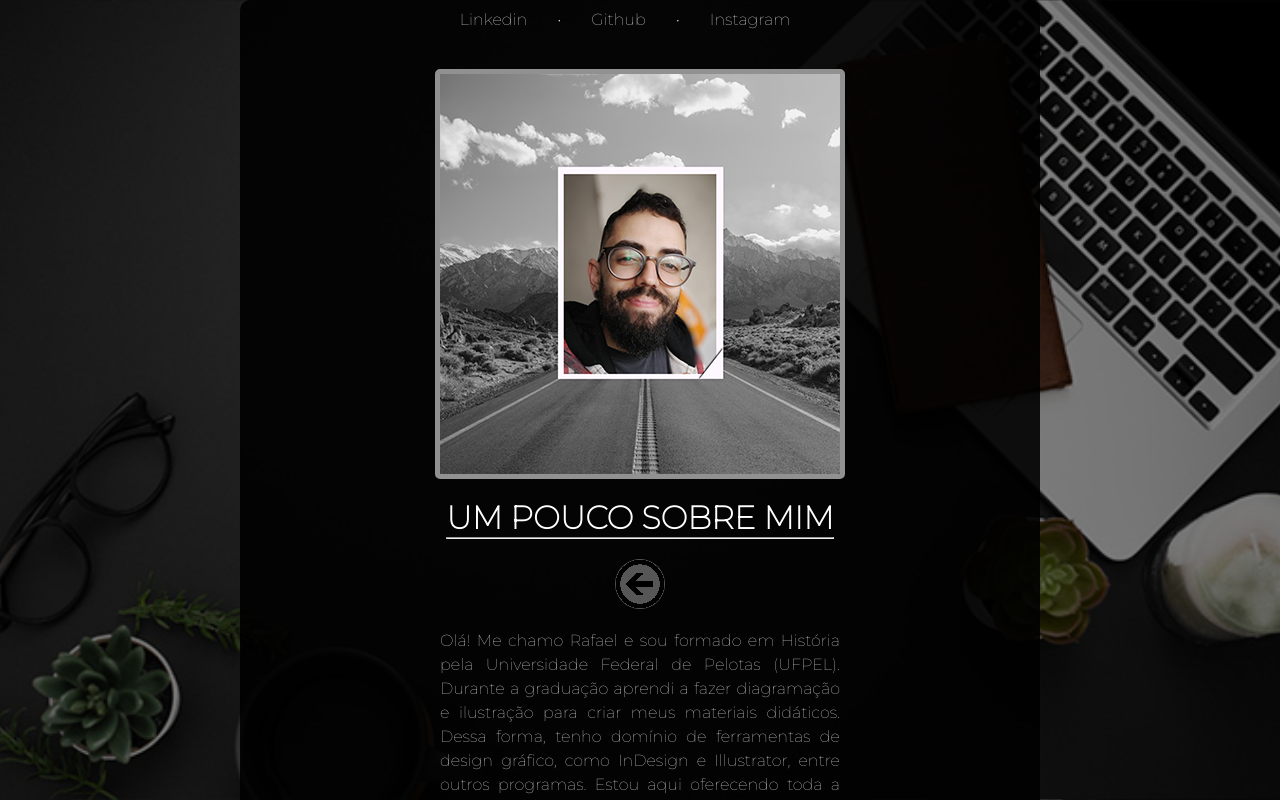
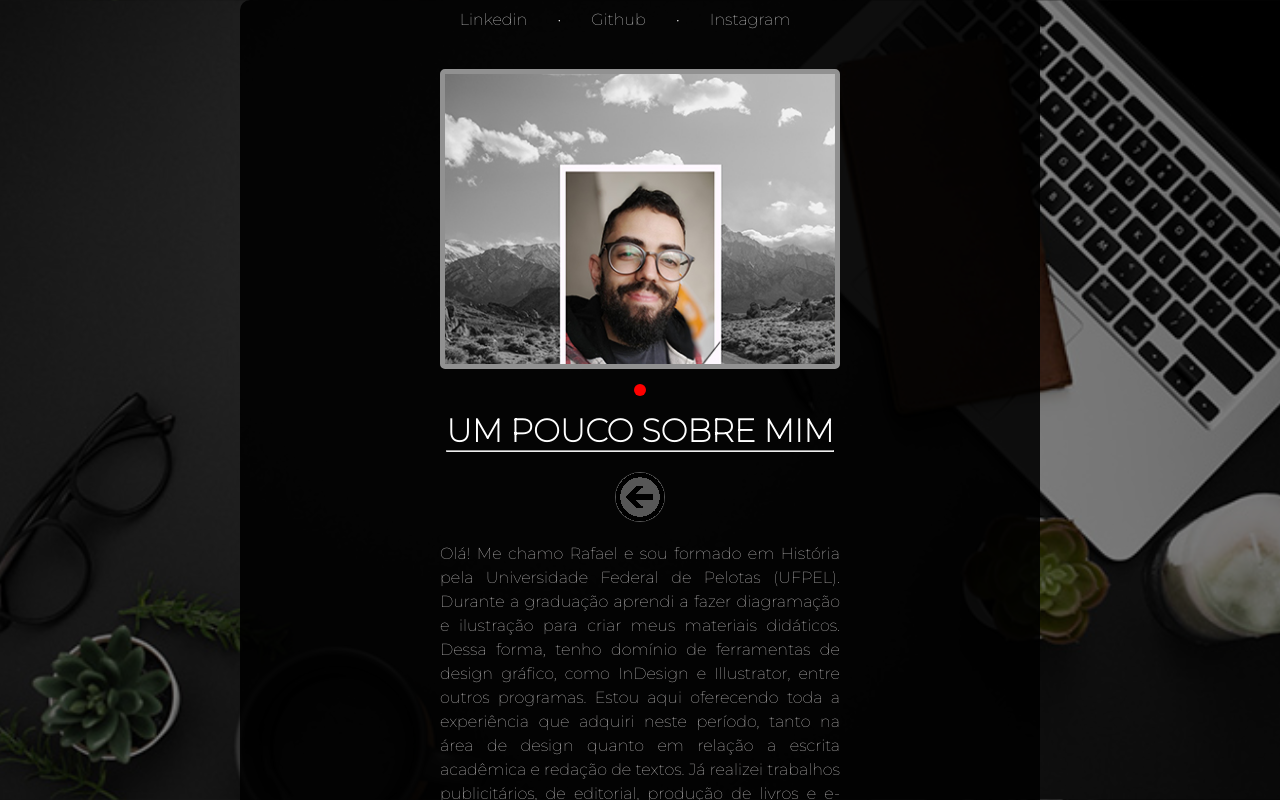
Before and after one commit to rafafreitasss/angular-blog, an Angular app: page /content/1 in a window 1280 px wide. Shown: the top 800 px of the page. Built offline with nearby package versions, Linux system fonts and the light colour scheme.

Commit message:
criação do carrossel de imagens

```diff
--- a/src/app/app.module.ts
+++ b/src/app/app.module.ts
@@ -9,6 +9,8 @@ import { BigCardComponent } from './components/big-card/big-card.component';
 import { SmallCardComponent } from './components/small-card/small-card.component';
 import { HomeComponent } from './pages/home/home.component';
 import { ContentComponent } from './pages/content/content.component';
+import { CarrosselComponent } from './components/carrossel/carrossel.component';
+
 
 @NgModule({
   declarations: [
@@ -18,7 +20,9 @@ import { ContentComponent } from './pages/content/content.component';
     BigCardComponent,
     SmallCardComponent,
     HomeComponent,
-    ContentComponent
+    ContentComponent,
+    CarrosselComponent
+
   ],
   imports: [
     BrowserModule,
--- /dev/null
+++ b/src/app/components/carrossel/carrossel.component.css
@@ -0,0 +1,31 @@
+.item {
+    background-size: cover;
+    background-repeat: no-repeat;
+    transition: all 0.5s ease-in-out;
+    border-radius: 5px;
+    border: 5px solid rgb(145, 145, 145);
+    width: 400px;
+    height: 300px;
+  }
+
+  .botoes-controle {
+    display: flex;
+    gap: 10px;
+    justify-content: center;
+    margin-top: 15px;
+    margin-bottom: 15px;
+  }
+
+  .botoes-controle button {
+    background: #ccc;
+    border: none;
+    border-radius: 50%;
+    cursor: pointer;
+    height: 12px;
+    width: 12px;
+  }
+
+  .botoes-controle button.ativo {
+    background: #ff0000;
+    cursor: default;
+  }
--- /dev/null
+++ b/src/app/components/carrossel/carrossel.component.html
@@ -0,0 +1,32 @@
+<div
+  class="item"
+  [style.backgroundImage]="
+    'url(' + photoCover[indexImagemAtiva] + ')'
+  "
+></div>
+
+<!-- Botões de controle -->
+<div class="botoes-controle">
+    <button
+      *ngFor="let imagem of photoCover; index as i"
+      [class.ativo]="i === indexImagemAtiva"
+      (click)="pararTimer(); ativarImagem(i)">
+    </button>
+  </div>
+
+  <!--
+  Cria imagens que ficam "escondidas"
+  para forçar o navegador a baixar as
+  imagens assim que o HTML é interpretado.
+
+  Isto evitar o delay de carregamento
+  das imagens do carrossel na primeira
+  vez que cada imagem é mostrada na tela.
+-->
+<img
+*ngFor="let imagem of photoCover"
+[src]="imagem"
+width="1"
+height="1"
+style="opacity: 0; position: fixed"
+/>
--- /dev/null
+++ b/src/app/components/carrossel/carrossel.component.ts
@@ -0,0 +1,62 @@
+import { Component, Input, OnDestroy, OnInit } from '@angular/core';
+import { Subscription, timer } from 'rxjs';
+
+
+
+@Component({
+  selector: 'app-carrossel',
+  templateUrl: './carrossel.component.html',
+  styleUrls: ['./carrossel.component.css']
+})
+export class CarrosselComponent implements OnInit, OnDestroy {
+
+    // Guarda a referência do temporizador.
+   // Assim conseguimos interromper o temporizador
+  // a qualquer momento
+  timerSubs!: Subscription;
+
+    // Array com a URL das imagens que serão exibidas
+   // no carrossel
+  @Input() photoCover: string[] = [];
+
+  // Guarda a posição no array "photoCover" que
+  // corresponde a imagem que está sendo exibida
+  // no carrossel
+  private _indexImagemAtiva: number = 0;
+  get indexImagemAtiva() {
+    return this._indexImagemAtiva;
+  }
+
+  set indexImagemAtiva(value: number) {
+    this._indexImagemAtiva =
+      value < this.photoCover.length ? value : 0;
+  }
+
+  constructor() { }
+
+  ngOnInit(): void {
+    this.iniciarTimer();
+  }
+
+  ngOnDestroy(): void {
+    this.pararTimer();
+  }
+
+  iniciarTimer(): void {
+    this.timerSubs = timer(3000).subscribe(() => {
+      this.ativarImagem(
+        this.indexImagemAtiva + 1
+      );
+    });
+  }
+
+  pararTimer(): void {
+    this.timerSubs?.unsubscribe();
+  }
+
+  ativarImagem(index: number): void {
+    this.indexImagemAtiva = index;
+    this.iniciarTimer();
+  }
+
+}
--- a/src/app/data/dataFake.ts
+++ b/src/app/data/dataFake.ts
@@ -3,35 +3,42 @@ export const dataFake = [
         "id": '1',
         "title": 'UM POUCO SOBRE MIM',
         "description": 'Olá! Me chamo Rafael e sou formado em História pela Universidade Federal de Pelotas (UFPEL). Durante a graduação aprendi a fazer diagramação e ilustração para criar meus materiais didáticos. Dessa forma, tenho domínio de ferramentas de design gráfico, como InDesign e Illustrator, entre outros programas. Estou aqui oferecendo toda a experiência que adquiri neste período, tanto na área de design quanto em relação a escrita acadêmica e redação de textos. Já realizei trabalhos publicitários, de editorial, produção de livros e e-books. Espero poder ajudar :)',
-        "photoCover": '../assets/imgs/eu.jpg',
+        "photoCover": ['../assets/imgs/eu.jpg'],
         "link": ''
     },
     {
         "id": '2',
-        "title": 'Controle a sua raiva e cure a sua vida',
+        "title": 'Menino da Luz Azul',
         "description": '',
-        "photoCover": '../assets/imgs/controle-sua-raiva.png',
+        "photoCover": ['../assets/imgs/nantes.jpg','../assets/imgs/Livro01.jpg'],
         "link": ''
     },
     {
         "id": '3',
         "title": 'Tá Bonito pra Chover',
         "description": '',
-        "photoCover": '../assets/imgs/mockup.jpg',
+        "photoCover": ['../assets/imgs/mockup.jpg'],
         "link": ''
     },
     {
         "id": '4',
         "title": 'Guia turístico para viajar o mundo',
         "description": '',
-        "photoCover": '../assets/imgs/machu-picchu.png',
+        "photoCover": ['../assets/imgs/machu-picchu.png'],
         "link": ''
     },
     {
         "id": '5',
         "title": 'Quizz Buzzfeed com AngularJS',
         "description": '',
-        "photoCover": '../assets/imgs/quizz.png',
+        "photoCover": ['../assets/imgs/quizz.png'],
         "link": 'Clique aqui para acessar o Quizz'
+    },
+    {
+        "id": '6',
+        "title": "Projeto Cordel Moderno com HTML e CSS",
+        "description": '',
+        "photoCover": ['../assets/imgs/quizz.png'],
+        "link": 'https://rafafreitasss.github.io/projeto-cordel/'
     }
 ]
--- a/src/app/pages/content/content.component.css
+++ b/src/app/pages/content/content.component.css
@@ -23,8 +23,13 @@
 
 }
 
+.content__description > a {
+    display: flex;
+    justify-content: center; /* Alinhamento horizontal */
+    align-items: center; /* Alinhamento vertical */
+}
+
 .content__description > a > img {
-    box-sizing: border-box;
     display: block;
     margin: auto;
 }
--- a/src/app/pages/content/content.component.html
+++ b/src/app/pages/content/content.component.html
@@ -1,6 +1,8 @@
 <div class="container__content">
     <div class="content__cover">
-        <img src="{{ photoCover }}" alt="" srcset="">
+        <app-carrossel
+            [photoCover]="photoCover"
+        ></app-carrossel>
     </div>
     <div class="content__title">
         <h1>{{ contentTitle }}</h1>
@@ -9,7 +11,7 @@
     <div class="content__description">
         <a [routerLink]="['']" onclick="history.go(-1); return false;"><img class="seta" src="../../../assets/imgs/voltar.png" alt=""></a>
         <p class="link">
-            <a href="https://merry-cannoli-bfcfe3.netlify.app" target="_blank"> {{ link }} </a>
+            <a href="" target="_blank"> {{ link }} </a>
         </p>
         <p>
             {{ contentDescription }}
--- a/src/app/pages/content/content.component.ts
+++ b/src/app/pages/content/content.component.ts
@@ -9,7 +9,7 @@ import { dataFake } from '../../data/dataFake'
 })
 export class ContentComponent implements OnInit {
 
-  photoCover:string = ''
+  photoCover: string[] = [];
   contentTitle:string = ''
   contentDescription:string = ''
   link:string=''
--- a/src/app/pages/home/home.component.html
+++ b/src/app/pages/home/home.component.html
@@ -13,8 +13,8 @@
         <div class="articles__others">
             <app-small-card
                 Id="2"
-                photoCover="../../../assets/imgs/controle-sua-raiva.png"
-                cardTitle="Livro que explora a Medicina Milenar Chinesa"
+                photoCover="../../../assets/imgs/nantes.jpg"
+                cardTitle="Livro autobiográfico do escritor José Carlos Nantes"
 
                 ></app-small-card>
             <app-small-card
@@ -47,8 +47,8 @@
         <div class="articles__others">
             <app-small-card
                 Id="6"
-                photoCover="../../../assets/imgs/controle-sua-raiva.png"
-                cardTitle="Livro que explora a Medicina Milenar Chinesa"
+                photoCover=""
+                cardTitle="Projeto Cordel Moderno com HTML e CSS"
 
                 ></app-small-card>
 
```
Also changed, not shown: src/assets/imgs/Livro01.jpg (added), src/assets/imgs/nantes.jpg (added).
